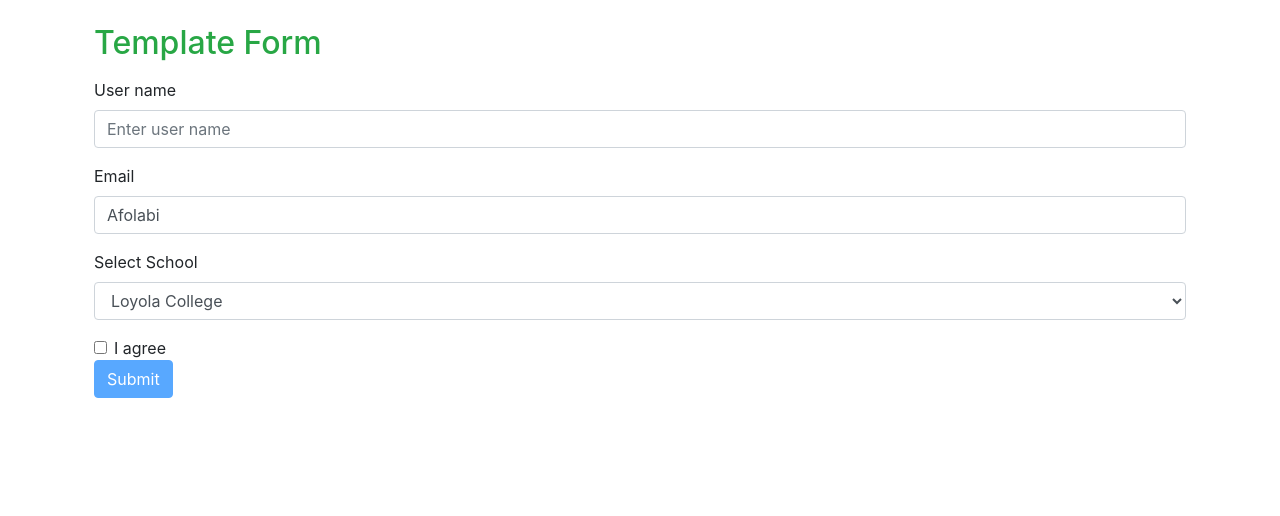
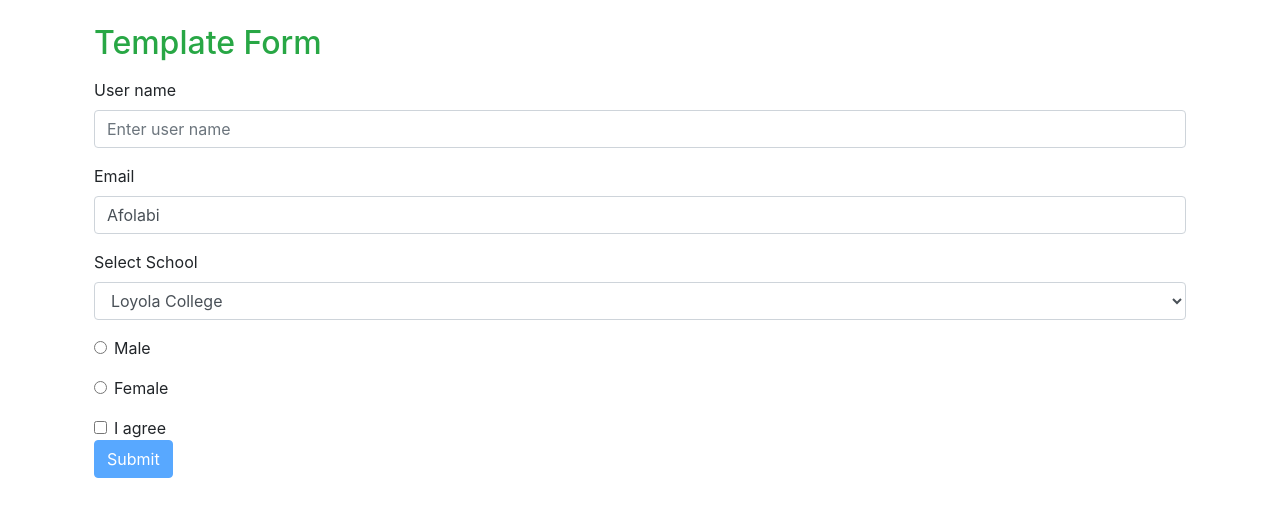
Before and after one commit to afolabiopakunle/angular-template-test, an Angular app: page / in a window 1280 px wide. Shown: the top 516 px of the page. Built offline with nearby package versions, Linux system fonts and the light colour scheme.

Commit message:
Radio implemented

```diff
--- a/src/app/app.component.html
+++ b/src/app/app.component.html
@@ -30,17 +30,23 @@
     </div>
 
     <div class="form-group">
-    <label for="exampleFormControlSelect1">Select School</label>
-    <select required [ngModel]="defaultSchool" name="school" class="form-control" id="exampleFormControlSelect1">
+      <label for="exampleFormControlSelect1">Select School</label>
+      <select required [ngModel]="defaultSchool" name="school" class="form-control" id="exampleFormControlSelect1">
       <option value="loyola">Loyola College</option>
       <option value="urbanDay">Urban Day</option>
       <option value="ikolaba">Ikolaba Grammar School</option>
       <option value="gci">Goverment College, Ibadan</option>
       <option value="isi">Ibadan School International</option>
     </select>
-  </div>
-
-
+    </div>
+    <div *ngFor="let gender of genders">
+      <div class="form-check mb-3">
+        <label class="form-check-label">
+        <input class="form-check-input" type="radio" ngModel name="gender" id="exampleRadios2" [value]="gender.value">
+      {{ gender.key }}
+    </label>
+      </div>
+    </div>
     <div class="form-check">
       <input required name="agree" ngModel type="checkbox" class="form-check-input" id="exampleCheck1">
       <label class="form-check-label" for="exampleCheck1">I agree</label>
--- a/src/app/app.component.ts
+++ b/src/app/app.component.ts
@@ -10,7 +10,7 @@ export class AppComponent  {
   @ViewChild('myForm') signUpForm: NgForm;
 
   defaultSchool: string = 'loyola';
-
+  genders = [{value: 'male', key: 'Male'}, {value: 'female', key: 'Female'}]
   onSubmit() {
     console.log(this.signUpForm.controls)
   }
```
